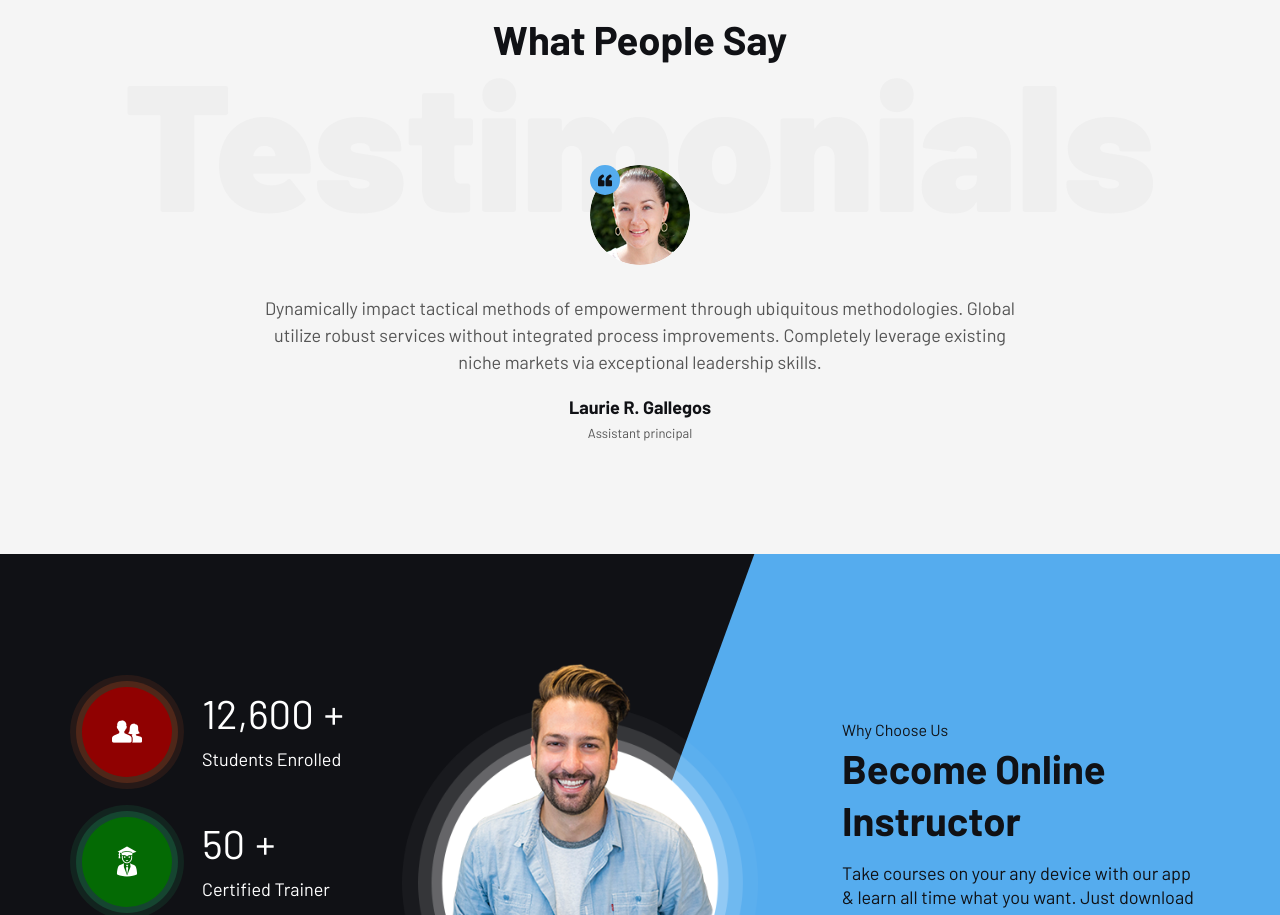
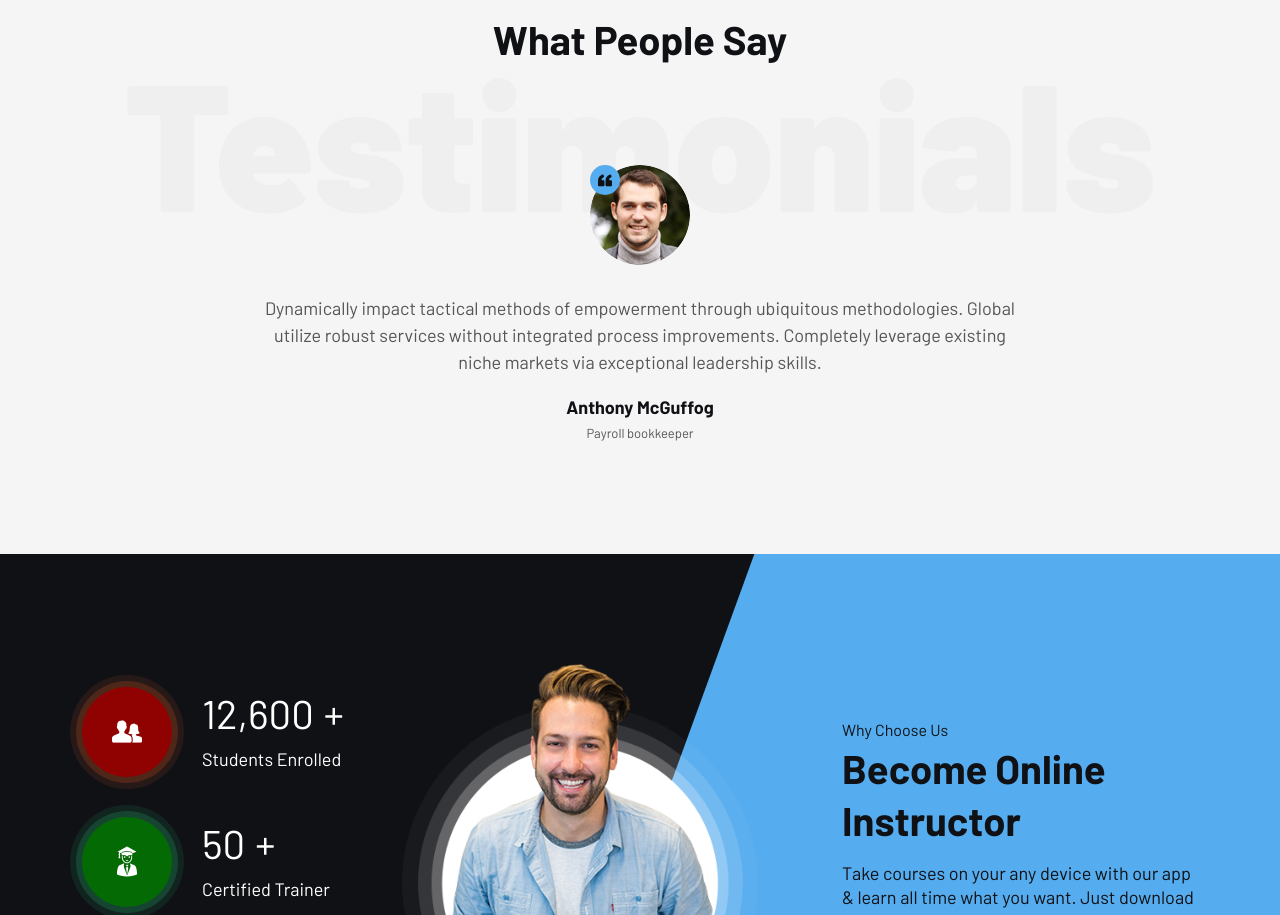
Before and after one commit to LeonardiDaVinci/unicourse, a React (Create React App) app in the folder frontend/: page / in a window 1280 px wide. Shown: the part 2807-3722 px from the top of the page. Built offline with nearby package versions, Linux system fonts and the light colour scheme.

Commit message:
my changes

```diff
--- a/frontend/src/component/clients.jsx
+++ b/frontend/src/component/clients.jsx
@@ -1,4 +1,4 @@
-import { Autoplay, Navigation } from "swiper";
+import { Autoplay, Navigation } from "swiper/modules";
 import { Swiper, SwiperSlide } from "swiper/react";
 import Client1 from "../assets/images/clients/01.jpg";
 import Client2 from "../assets/images/clients/02.jpg";
@@ -57,7 +57,7 @@ const Clients = () => {
                 prevEl: ".clients-slider2-prev",
                 nextEl: ".clients-slider2-next",
               }}
-            //   modules={[Autoplay, Navigation]}
+              modules={[Autoplay, Navigation]}
             >
               {clientSliderList.map((val, index) => (
                 <SwiperSlide key={index}>
--- /dev/null
+++ b/package.json
@@ -0,0 +1,5 @@
+{
+  "dependencies": {
+    "swiper": "^11.1.3"
+  }
+}
```
Also changed, not shown: 1 other file (tests, documents, lock files or other folders).
